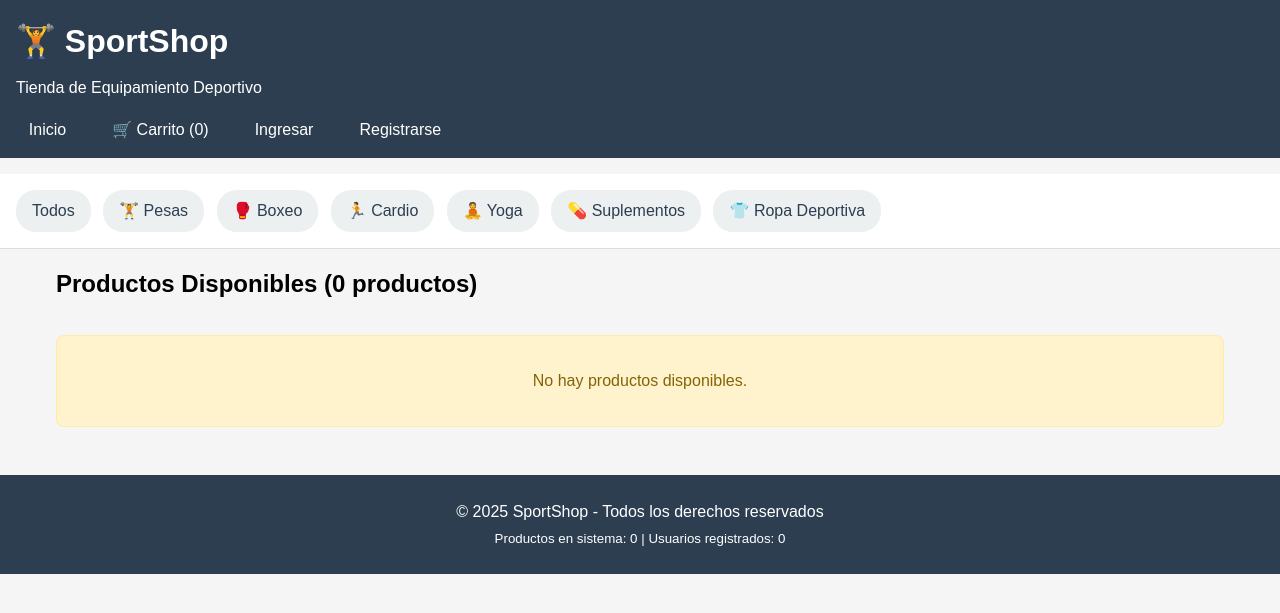
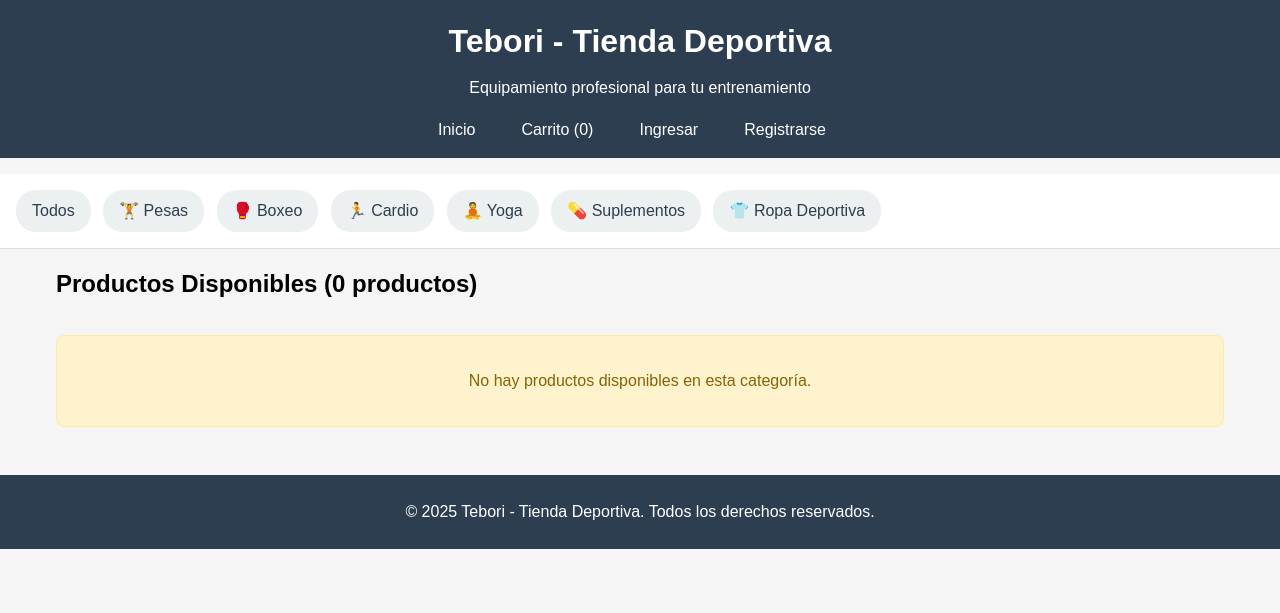
Before and after one commit to sudoLucas/web2_fibal, a PHP site: page /tebori/index.php in a window 1280 px wide. Shown: the top 613 px of the page. Run offline with PHP 8.4, Linux system fonts and the light colour scheme; tables that the repository leaves empty or names only in its code hold one stand-in row (values such as "Sample post"); data that the repository does not hold is empty.

Commit message:
Update title and header for Tebori store

```diff
--- a/index.php
+++ b/index.php
@@ -1,29 +1,32 @@
 <?php
 include 'datos.php';
+
+$categoria_filtro = $_GET['categoria'] ?? null;
+$productos_array = obtenerProductos($conn, $categoria_filtro);
 ?>
 <!DOCTYPE html>
 <html lang="es">
 <head>
     <meta charset="UTF-8">
     <meta name="viewport" content="width=device-width, initial-scale=1.0">
-    <title>SportShop - Inicio</title>
+    <title>Tebori - Tienda Deportiva</title>
     <link rel="stylesheet" href="estilo.css">
 </head>
 <body>
-    <div class="encabezado">
-        <h1>🏋️ SportShop</h1>
-        <p>Tienda de Equipamiento Deportivo</p>
+    <div class="encabezado" style="text-align:center;">
+        <h1 >Tebori - Tienda Deportiva</h1>
+        <p>Equipamiento profesional para tu entrenamiento</p>
 
         <div class="menu">
             <a href="index.php">Inicio</a>
-            <a href="carrito.php">🛒 Carrito (<?php echo $total_carrito; ?>)</a>
+            <a href="carrito.php">Carrito (<?php echo $total_carrito; ?>)</a>
 
             <?php if ($usuario_logueado): ?>
                 <span>Hola, <?php echo $usuario_nombre; ?></span>
                 <?php if ($usuario_rol == 'admin'): ?>
-                    <a href="../admin/admin.php">Admin</a>
+                    <a href="admin.php">Admin</a>
                 <?php endif; ?>
-                <a href="../includes/logout.php">Salir</a>
+                <a href="logout.php">Salir</a>
             <?php else: ?>
                 <a href="login.php">Ingresar</a>
                 <a href="registro.php">Registrarse</a>
@@ -34,73 +37,62 @@
     <div class="categorias">
         <a href="index.php">Todos</a>
         <?php foreach ($categorias as $clave => $nombre): ?>
-            <a href="index.php?categoria=<?php echo $clave; ?>">
+            <a href="index.php?categoria=<?php echo $clave; ?>"
+               class="<?php echo ($categoria_filtro == $clave) ? 'activa' : ''; ?>">
                 <?php echo $nombre; ?>
             </a>
         <?php endforeach; ?>
     </div>
 
     <div class="contenedor">
-        <h2>Productos Disponibles (<?php echo count($productos); ?> productos)</h2>
+        <h2>Productos Disponibles (<?php echo count($productos_array); ?> productos)</h2>
 
-        <?php if (empty($productos)): ?>
+        <?php if (empty($productos_array)): ?>
             <div class="aviso">
-                <p>No hay productos disponibles.</p>
+                <p>No hay productos disponibles en esta categoría.</p>
                 <?php if ($usuario_rol == 'admin'): ?>
                     <a href="admin.php">Agregar productos desde el panel admin</a>
                 <?php endif; ?>
             </div>
         <?php else: ?>
             <div class="productos">
-                <?php
-                $productos_a_mostrar = $productos;
-                if (isset($_GET['categoria']) && !empty($_GET['categoria'])) {
-                    $categoria_filtro = $_GET['categoria'];
-                    $productos_a_mostrar = array();
-
-                    foreach ($productos as $producto) {
-                        if ($producto['categoria'] == $categoria_filtro) {
-                            $productos_a_mostrar[] = $producto;
-                        }
-                    }
-                }
-
-                foreach ($productos_a_mostrar as $producto):
-                ?>
+                <?php foreach ($productos_array as $producto): ?>
                     <div class="producto">
                         <div class="producto-imagen">
-                            <?php echo $categorias[$producto['categoria']]; ?>
+                            <?php
+                            if ($producto['imagen'] && file_exists('uploads/' . $producto['imagen'])):
+                            ?>
+                                <img src="uploads/<?php echo $producto['imagen']; ?>"
+                                     alt="<?php echo htmlspecialchars($producto['nombre']); ?>">
+                            <?php else: ?>
+                                <div class="icono-categoria">
+                                    <?php echo $categorias[$producto['categoria']] ?? '🎯'; ?>
+                                </div>
+                            <?php endif; ?>
                         </div>
                         <div class="producto-info">
-                            <h3><?php echo $producto['nombre']; ?></h3>
-                            <p><?php echo $producto['descripcion']; ?></p>
+                            <h3><?php echo htmlspecialchars($producto['nombre']); ?></h3>
+                            <p class="descripcion"><?php echo htmlspecialchars(substr($producto['descripcion'], 0, 100)) . '...'; ?></p>
                             <p class="precio">$<?php echo number_format($producto['precio'], 2); ?></p>
-                            <p class="stock">Stock: <?php echo $producto['stock']; ?> unidades</p>
+                            <p class="stock <?php echo ($producto['stock'] > 0) ? 'con-stock' : 'sin-stock'; ?>">
+                                Stock: <?php echo $producto['stock']; ?> unidades
+                            </p>
 
                             <?php if ($producto['stock'] > 0): ?>
                                 <form action="agregar_carrito.php" method="POST">
                                     <input type="hidden" name="id_producto" value="<?php echo $producto['id']; ?>">
-                                    <input type="number" name="cantidad" value="1" min="1" max="<?php echo $producto['stock']; ?>" style="width: 60px;">
-                                    <button type="submit">🛒 Agregar</button>
+                                    <div class="form-carrito">
+                                        <input type="number" name="cantidad" value="1" min="1" max="<?php echo $producto['stock']; ?>">
+                                        <button type="submit">Agregar</button>
+                                    </div>
                                 </form>
                             <?php else: ?>
-                                <p class="sin-stock">❌ Sin stock</p>
+                                <p class="sin-stock">Sin stock</p>
                             <?php endif; ?>
 
                             <a href="ver_producto.php?id=<?php echo $producto['id']; ?>" class="ver-mas">
                                 Ver detalles
                             </a>
-
-                            <?php if ($usuario_rol == 'admin'): ?>
-                                <div class="admin-actions">
-                                    <small>
-                                        <a href="admin.php?editar=<?php echo $producto['id']; ?>" style="color: #3498db;">✏️ Editar</a> |
-                                        <a href="admin.php?eliminar=<?php echo $producto['id']; ?>"
-                                           onclick="return confirm('¿Eliminar este producto?')"
-                                           style="color: #e74c3c;">🗑️ Eliminar</a>
-                                    </small>
-                                </div>
-                            <?php endif; ?>
                         </div>
                     </div>
                 <?php endforeach; ?>
@@ -109,8 +101,7 @@
     </div>
 
     <div class="pie">
-        <p>&copy; <?php echo date('Y'); ?> SportShop - Todos los derechos reservados</p>
-        <small>Productos en sistema: <?php echo count($productos); ?> | Usuarios registrados: <?php echo count($usuarios); ?></small>
+        <p>&copy; <?php echo date('Y'); ?> Tebori - Tienda Deportiva. Todos los derechos reservados.</p>
     </div>
 </body>
 </html>
```
